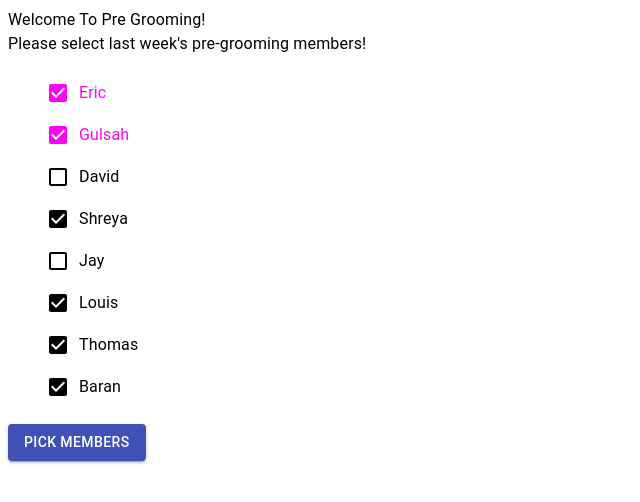
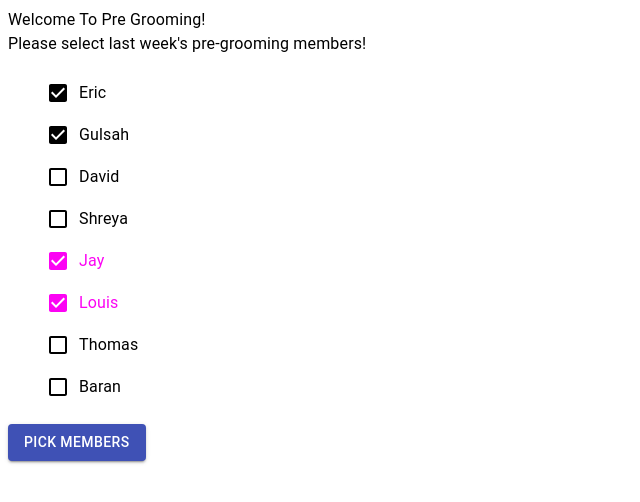
Before and after one commit to gulsahsarsilmaz/pre-grooming-react, a React (Create React App) app: page / in a window 1280 px wide. Shown: the top 502 px of the page, without its empty margins (0-640 px from the left). Built offline with nearby package versions, Linux system fonts and the light colour scheme.

Commit message:
1 file modified

```diff
--- a/src/App.js
+++ b/src/App.js
@@ -7,14 +7,14 @@ import { Typography, Button } from "@material-ui/core";
 export default function App() {
   const [data, setData] = useState({
     users: [
-      { id: 1, value: "Eric", isChecked: true, isCurrent: true },
-      { id: 2, value: "Gulsah", isChecked: true, isCurrent: true },
+      { id: 1, value: "Eric", isChecked: true, isCurrent: false },
+      { id: 2, value: "Gulsah", isChecked: true, isCurrent: false },
       { id: 3, value: "David", isChecked: false, isCurrent: false },
-      { id: 4, value: "Shreya", isChecked: true, isCurrent: false },
-      { id: 5, value: "Jay", isChecked: false, isCurrent: false },
-      { id: 6, value: "Louis", isChecked: true, isCurrent: false },
-      { id: 7, value: "Thomas", isChecked: true, isCurrent: false },
-      { id: 8, value: "Baran", isChecked: true, isCurrent: false }
+      { id: 4, value: "Shreya", isChecked: false, isCurrent: false },
+      { id: 5, value: "Jay", isChecked: true, isCurrent: true },
+      { id: 6, value: "Louis", isChecked: true, isCurrent: true },
+      { id: 7, value: "Thomas", isChecked: false, isCurrent: false },
+      { id: 8, value: "Baran", isChecked: false, isCurrent: false }
     ]
   });
 
```
